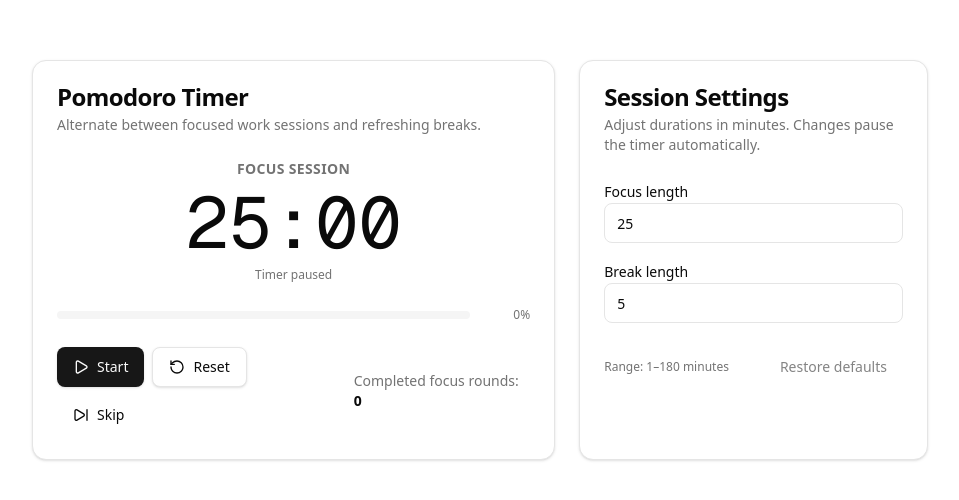
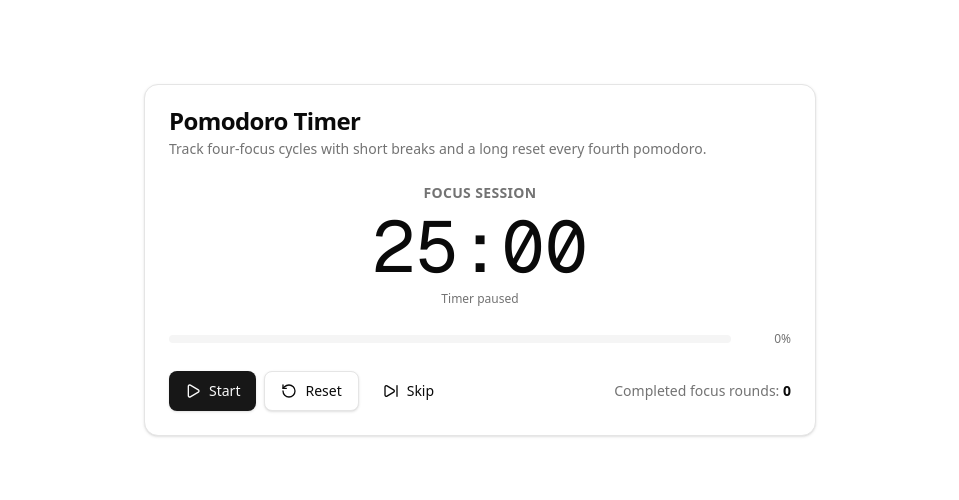
Before and after one commit to dogafincan/pomo, a Next.js app: page / in a window 1280 px wide. Shown: the part 140-640 px from the top of the page, without its empty margins (160-1119 px from the left). Built offline with nearby package versions, Linux system fonts and the light colour scheme.

Commit message:
Implement four-cycle pomodoro flow
Track focus completions on the client and alternate short and long breaks after every fourth session.

```diff
--- a/app/page.tsx
+++ b/app/page.tsx
@@ -1,7 +1,7 @@
 "use client";
 
 import { Pause, Play, RotateCcw, SkipForward } from "lucide-react";
-import { useEffect, useMemo, useRef, useState } from "react";
+import { useCallback, useEffect, useMemo, useRef, useState } from "react";
 
 import { Button } from "@/components/ui/button";
 import {
@@ -12,22 +12,24 @@ import {
   CardHeader,
   CardTitle,
 } from "@/components/ui/card";
-import { Input } from "@/components/ui/input";
-import { Label } from "@/components/ui/label";
 
-type Phase = "work" | "break";
+type Phase = "work" | "short-break" | "long-break";
 
-type Durations = Record<Phase, number>;
+const WORK_MINUTES = 25;
+const SHORT_BREAK_MINUTES = 5;
+const LONG_BREAK_MINUTES = 30;
 
-const DEFAULT_DURATIONS: Durations = {
-  work: 25,
-  break: 5,
+const PHASE_DURATION_SECONDS: Record<Phase, number> = {
+  work: WORK_MINUTES * 60,
+  "short-break": SHORT_BREAK_MINUTES * 60,
+  "long-break": LONG_BREAK_MINUTES * 60,
 };
 
-const MINUTES_LIMIT = {
-  min: 1,
-  max: 180,
-} as const;
+const PHASE_LABELS: Record<Phase, string> = {
+  work: "Focus",
+  "short-break": "Short break",
+  "long-break": "Long break",
+};
 
 const formatTime = (totalSeconds: number) => {
   const minutes = Math.floor(totalSeconds / 60)
@@ -40,12 +42,47 @@ const formatTime = (totalSeconds: number) => {
   return `${minutes}:${seconds}`;
 };
 
+const resolveNextPhase = ({
+  currentPhase,
+  completedCount,
+  creditFocus,
+}: {
+  currentPhase: Phase;
+  completedCount: number;
+  creditFocus: boolean;
+}) => {
+  if (currentPhase === "work") {
+    const nextCompletedCount = creditFocus
+      ? completedCount + 1
+      : completedCount;
+
+    const shouldTakeLongBreak =
+      creditFocus && nextCompletedCount !== 0 && nextCompletedCount % 4 === 0;
+
+    const nextPhase: Phase = shouldTakeLongBreak ? "long-break" : "short-break";
+    const nextSeconds = shouldTakeLongBreak
+      ? PHASE_DURATION_SECONDS["long-break"]
+      : PHASE_DURATION_SECONDS["short-break"];
+
+    return {
+      nextPhase,
+      nextSeconds,
+      nextCompletedCount,
+    };
+  }
+
+  return {
+    nextPhase: "work" as const,
+    nextSeconds: PHASE_DURATION_SECONDS.work,
+    nextCompletedCount: completedCount,
+  };
+};
+
 export default function Home() {
-  const [durations, setDurations] = useState<Durations>({
-    ...DEFAULT_DURATIONS,
-  });
   const [phase, setPhase] = useState<Phase>("work");
-  const [secondsRemaining, setSecondsRemaining] = useState(durations.work * 60);
+  const [secondsRemaining, setSecondsRemaining] = useState(
+    PHASE_DURATION_SECONDS.work,
+  );
   const [isRunning, setIsRunning] = useState(false);
   const [completedPomodoros, setCompletedPomodoros] = useState(0);
   const intervalRef = useRef<ReturnType<typeof setInterval> | null>(null);
@@ -76,25 +113,37 @@ export default function Home() {
     };
   }, [isRunning]);
 
+  const transitionToNextPhase = useCallback(
+    (options: { creditFocus?: boolean } = {}) => {
+      const creditFocus = options.creditFocus ?? false;
+
+      setCompletedPomodoros((count) => {
+        const { nextPhase, nextSeconds, nextCompletedCount } = resolveNextPhase(
+          {
+            currentPhase: phase,
+            completedCount: count,
+            creditFocus,
+          },
+        );
+
+        setPhase(nextPhase);
+        setSecondsRemaining(nextSeconds);
+
+        return nextCompletedCount;
+      });
+    },
+    [phase],
+  );
+
   useEffect(() => {
     if (!isRunning || secondsRemaining > 0) {
       return;
     }
 
-    setPhase((currentPhase) => {
-      const nextPhase: Phase = currentPhase === "work" ? "break" : "work";
-      const nextDuration = durations[nextPhase] * 60;
+    transitionToNextPhase({ creditFocus: phase === "work" });
+  }, [isRunning, phase, secondsRemaining, transitionToNextPhase]);
 
-      if (currentPhase === "work") {
-        setCompletedPomodoros((count) => count + 1);
-      }
-
-      setSecondsRemaining(nextDuration);
-      return nextPhase;
-    });
-  }, [durations, isRunning, secondsRemaining]);
-
-  const totalSeconds = useMemo(() => durations[phase] * 60, [durations, phase]);
+  const totalSeconds = useMemo(() => PHASE_DURATION_SECONDS[phase], [phase]);
   const progress = useMemo(() => {
     if (totalSeconds === 0) {
       return 0;
@@ -109,7 +158,7 @@ export default function Home() {
 
   const handleToggle = () => {
     if (secondsRemaining === 0) {
-      setSecondsRemaining(durations[phase] * 60);
+      setSecondsRemaining(PHASE_DURATION_SECONDS[phase]);
     }
     setIsRunning((prev) => !prev);
   };
@@ -117,61 +166,24 @@ export default function Home() {
   const handleReset = () => {
     setIsRunning(false);
     setPhase("work");
-    setSecondsRemaining(durations.work * 60);
+    setSecondsRemaining(PHASE_DURATION_SECONDS.work);
     setCompletedPomodoros(0);
   };
 
   const handleSkip = () => {
-    setPhase((currentPhase) => {
-      const nextPhase: Phase = currentPhase === "work" ? "break" : "work";
-      setSecondsRemaining(durations[nextPhase] * 60);
-      return nextPhase;
-    });
+    transitionToNextPhase();
   };
 
-  const handleDurationChange = (
-    target: Phase,
-    rawValue: string,
-    options: { syncActivePhase?: boolean } = {},
-  ) => {
-    const numericValue = Number(rawValue);
-    const sanitized = Number.isFinite(numericValue)
-      ? Math.max(
-          MINUTES_LIMIT.min,
-          Math.min(MINUTES_LIMIT.max, Math.floor(numericValue)),
-        )
-      : MINUTES_LIMIT.min;
-
-    setDurations((prev) => {
-      if (prev[target] === sanitized) {
-        return prev;
-      }
-      return { ...prev, [target]: sanitized };
-    });
-
-    if (options.syncActivePhase && target === phase) {
-      setSecondsRemaining(sanitized * 60);
-    }
-  };
-
-  const handleRestoreDefaults = () => {
-    setIsRunning(false);
-    setPhase("work");
-    setDurations({ ...DEFAULT_DURATIONS });
-    setSecondsRemaining(DEFAULT_DURATIONS.work * 60);
-    setCompletedPomodoros(0);
-  };
-
-  const phaseLabel = phase === "work" ? "Focus" : "Break";
+  const phaseLabel = PHASE_LABELS[phase];
 
   return (
-    <main className="container mx-auto flex min-h-screen flex-col items-center justify-center gap-6 px-4 py-10">
-      <div className="grid w-full max-w-4xl gap-6 lg:grid-cols-[3fr_2fr]">
-        <Card>
+    <main className="container mx-auto flex min-h-screen flex-col items-center justify-center px-4 py-10">
+      <Card className="w-full max-w-2xl">
         <CardHeader>
           <CardTitle>Pomodoro Timer</CardTitle>
           <CardDescription>
-              Alternate between focused work sessions and refreshing breaks.
+            Track four-focus cycles with short breaks and a long reset every
+            fourth pomodoro.
           </CardDescription>
         </CardHeader>
         <CardContent className="flex flex-col items-center gap-6">
@@ -230,66 +242,6 @@ export default function Home() {
           </div>
         </CardFooter>
       </Card>
-
-        <Card>
-          <CardHeader>
-            <CardTitle>Session Settings</CardTitle>
-            <CardDescription>
-              Adjust durations in minutes. Changes pause the timer
-              automatically.
-            </CardDescription>
-          </CardHeader>
-          <CardContent className="space-y-4">
-            <div className="space-y-2">
-              <Label htmlFor="focus-length">Focus length</Label>
-              <Input
-                id="focus-length"
-                type="number"
-                min={MINUTES_LIMIT.min}
-                max={MINUTES_LIMIT.max}
-                value={durations.work}
-                onChange={(event) => {
-                  setIsRunning(false);
-                  handleDurationChange("work", event.target.value, {
-                    syncActivePhase: true,
-                  });
-                }}
-              />
-            </div>
-            <div className="space-y-2">
-              <Label htmlFor="break-length">Break length</Label>
-              <Input
-                id="break-length"
-                type="number"
-                min={MINUTES_LIMIT.min}
-                max={MINUTES_LIMIT.max}
-                value={durations.break}
-                onChange={(event) => {
-                  setIsRunning(false);
-                  handleDurationChange("break", event.target.value, {
-                    syncActivePhase: true,
-                  });
-                }}
-              />
-            </div>
-          </CardContent>
-          <CardFooter className="flex items-center justify-between">
-            <span className="text-xs text-muted-foreground">
-              Range: {MINUTES_LIMIT.min}–{MINUTES_LIMIT.max} minutes
-            </span>
-            <Button
-              variant="ghost"
-              onClick={handleRestoreDefaults}
-              disabled={
-                durations.work === DEFAULT_DURATIONS.work &&
-                durations.break === DEFAULT_DURATIONS.break
-              }
-            >
-              Restore defaults
-            </Button>
-          </CardFooter>
-        </Card>
-      </div>
     </main>
   );
 }
```
Lines whose indentation alone changed are shown as unchanged.
